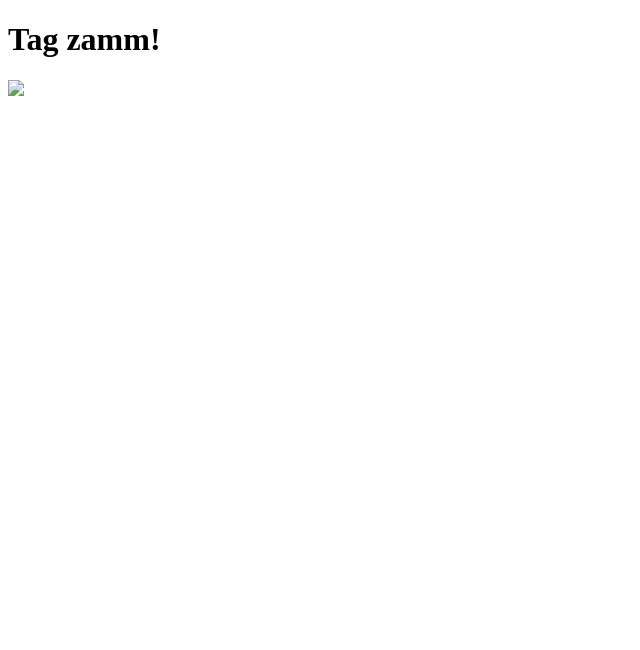
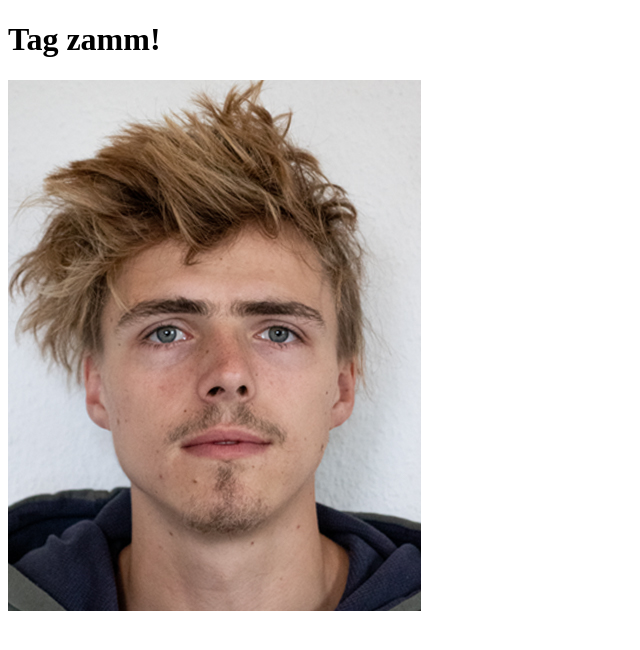
Before and after one commit to YonyM/GIS_SoSe_2021, a plain HTML site: page index.html in a window 1280 px wide. Shown: the whole page, without its empty margins (0-640 px from the left). Drawn offline with Linux system fonts and the light colour scheme.

Commit message:
bild eingefügt

```diff
--- a/index.html
+++ b/index.html
@@ -9,6 +9,6 @@
 <body>
     <h1>Tag zamm! </h1>
 
-    <img src="Images/Portrait.jpg">
+    <img src="erste_website/Images/Portrait.jpg">
 </body>
 </html>
```
